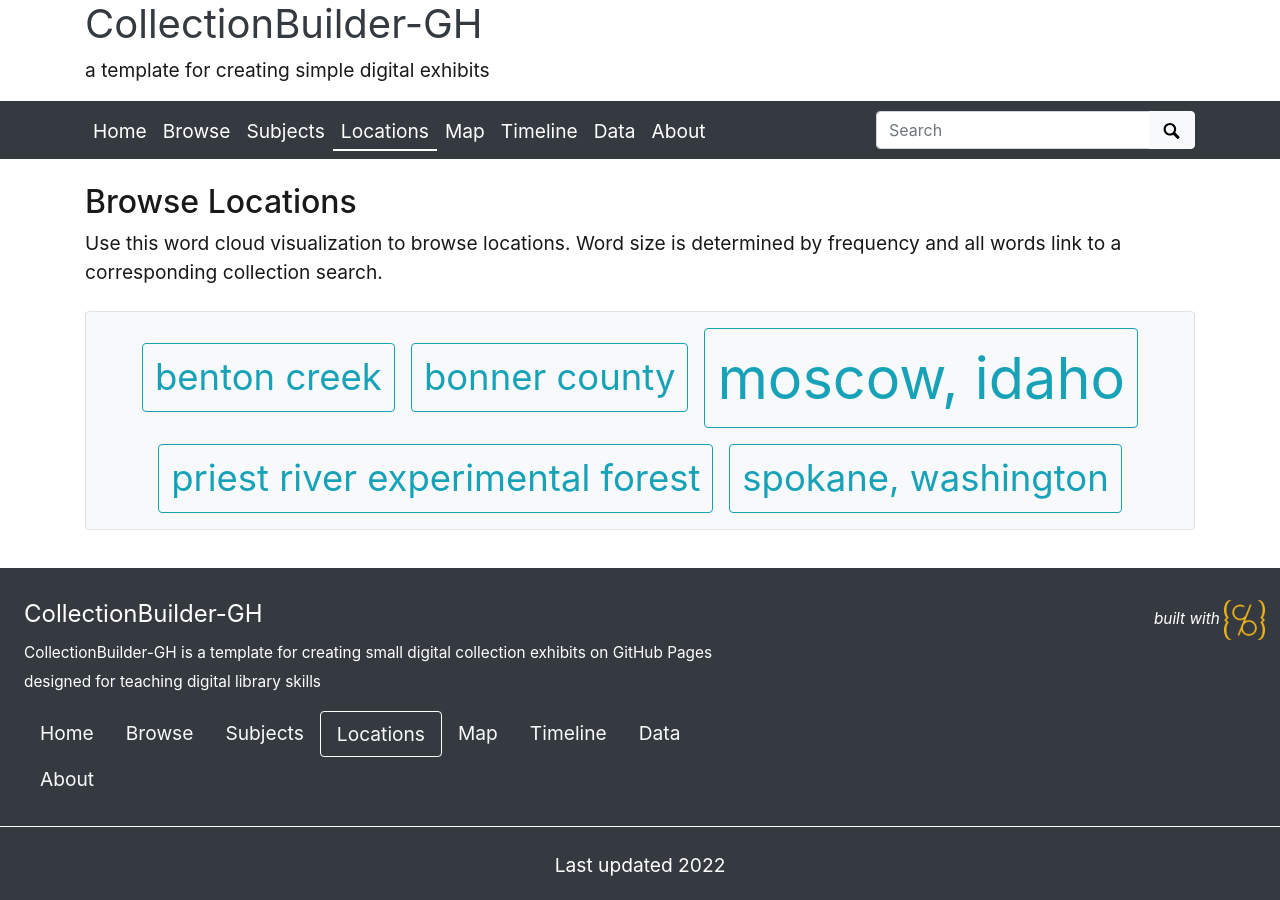
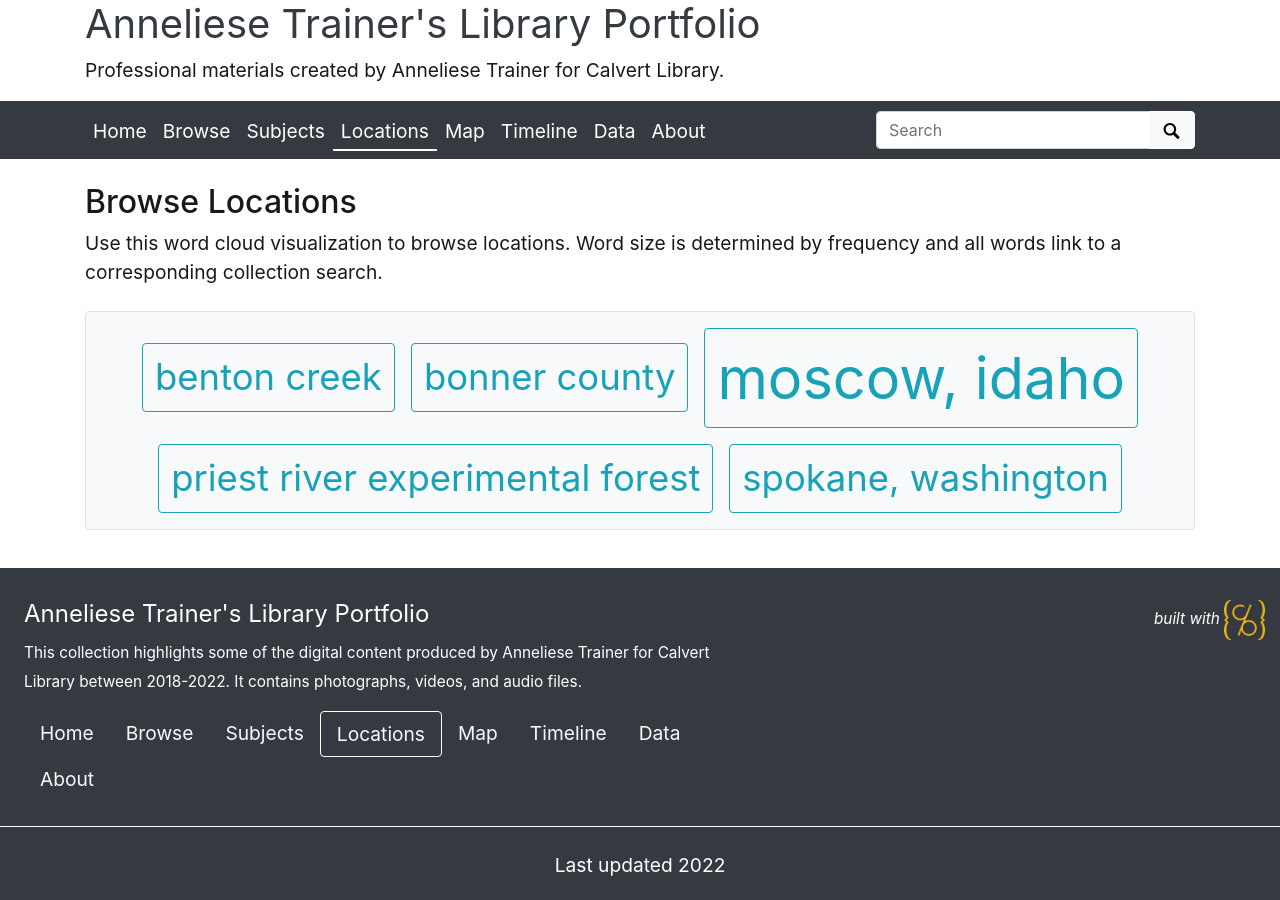
Before and after one commit to anneliesetrainerumd/Anneliese-Trainer-s-Library-Portfolio, a Jekyll site: the page built from pages/locations.md, in a window 1280 px wide. Built offline with Jekyll 4.4.1, drawn with Linux system fonts in a browser that asks for light colours.

Commit message:
Changed title, tagline, and description.

```diff
--- a/_config.yml
+++ b/_config.yml
@@ -20,14 +20,14 @@
 # SITE SETTINGS
 #
 # title of site appears in banner
-title: CollectionBuilder-GH
+title: Anneliese Trainer's Library Portfolio
 # tagline, a short phrase that will appear throughout the site in the top banner
-tagline: a template for creating simple digital exhibits
+tagline: Professional materials created by Anneliese Trainer for Calvert Library.
 # description appears in meta tags and other locations
 # this description might appear in search result lists, keep around 160 characters max
-description: "CollectionBuilder-GH is a template for creating small digital collection exhibits on GitHub Pages designed for teaching digital library skills"
+description: "This collection highlights some of the digital content produced by Anneliese Trainer for Calvert Library between 2018-2022. It contains photographs, videos, and audio files."
 # creator of the digital collection, to appear in meta tags; we typically use our GitHub usernames but feel free to just use your name
-author: CollectionBuilder
+author: Anneliese Trainer
 
 ##########
 # COLLECTION SETTINGS
```
